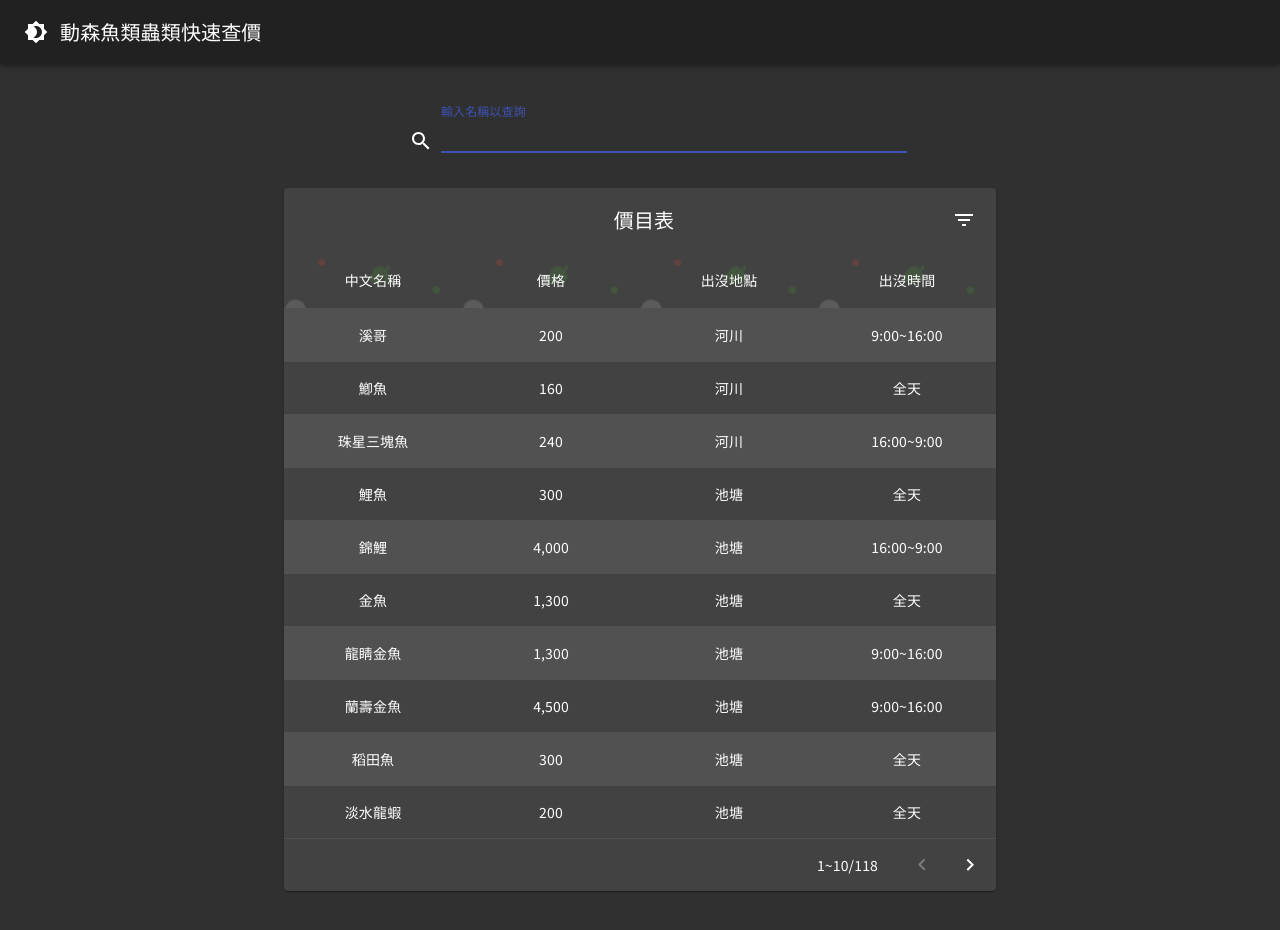
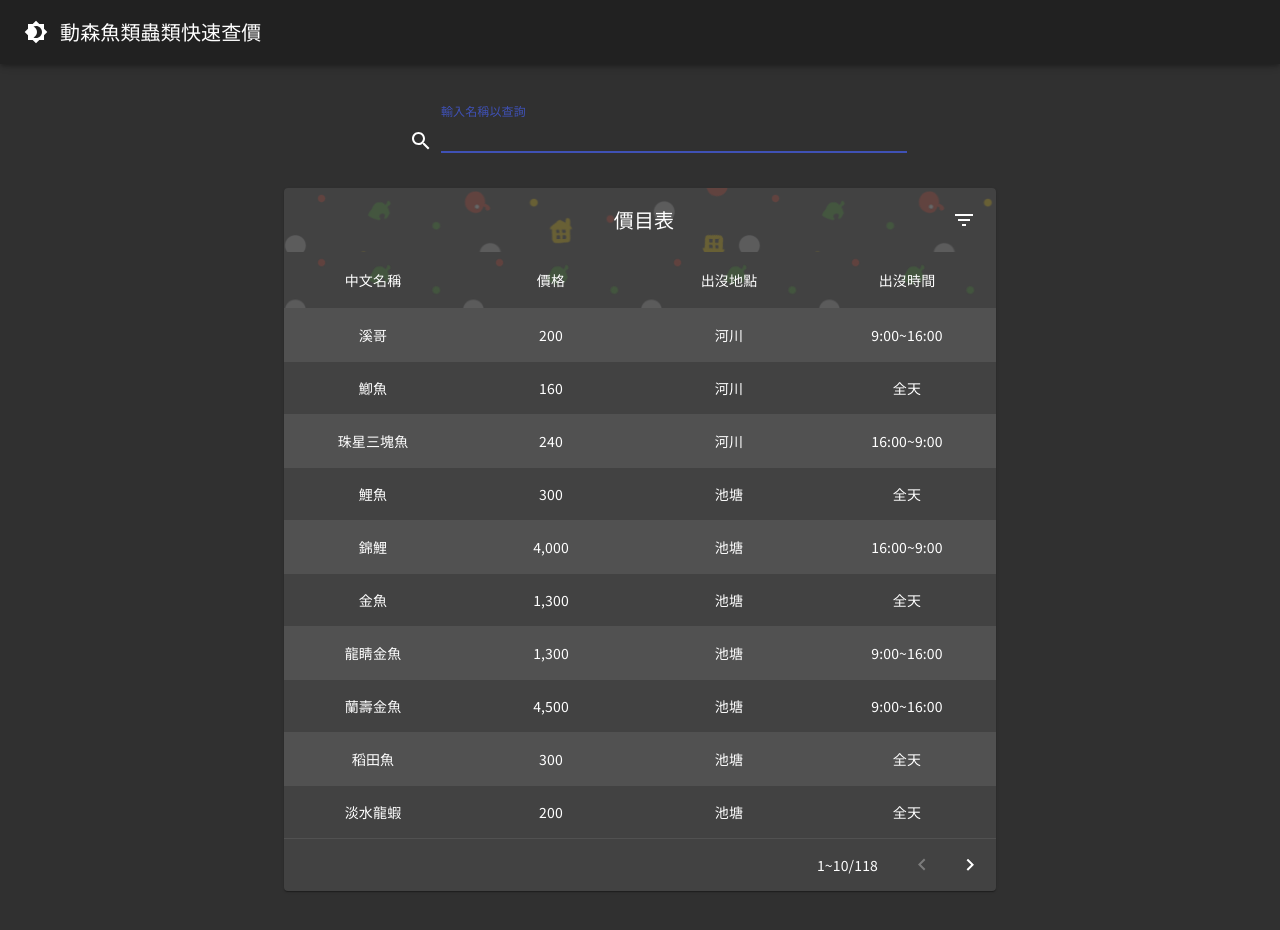
Before and after one commit to yirueilu-b/AnimalCrossingPrice, a React (Create React App) app: page / in a window 1280 px wide. Shown: the top 930 px of the page. Built offline with nearby package versions, Linux system fonts and the light colour scheme; the HTML template or start-up script is replaced by a standard one.

Commit message:
Background for table bar

```diff
--- a/src/Component/Table.js
+++ b/src/Component/Table.js
@@ -50,6 +50,7 @@ const StyledTableRow = withStyles((theme) => ({
 }))(TableRow);
 const useToolbarStyles = makeStyles((theme) => ({
     root: {
+        backgroundImage: `url(${Image})`,
         paddingLeft: theme.spacing(2),
         paddingRight: theme.spacing(1),
     },
```
